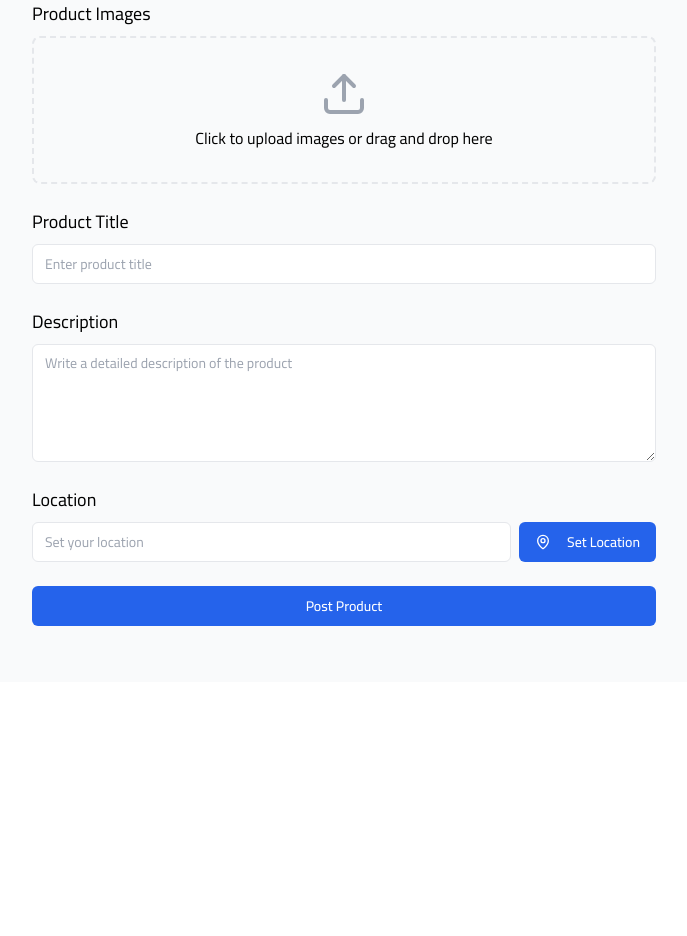
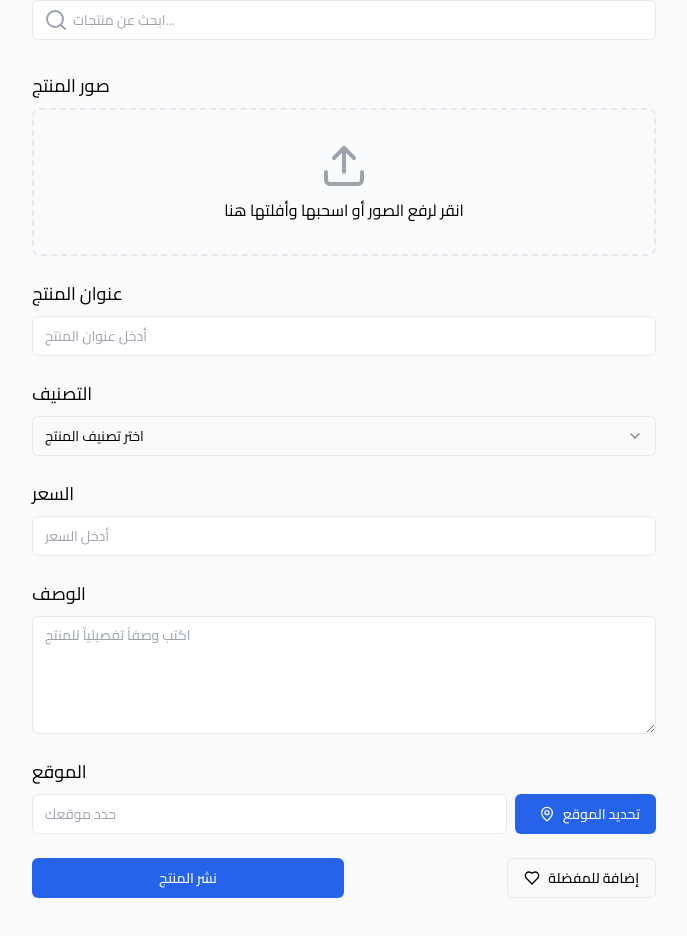
Before and after one commit to mohammad198092/swaply, a React (Vite) app: page / in a window 1280 px wide. Shown: the part 276-1212 px from the top of the page, without its empty margins (296-983 px from the left). Before the commit the page ends 958 px from the top, so only its background shows below. Built offline with nearby package versions, Linux system fonts and the light colour scheme.

Commit message:
Update project files and structure
This commit includes updates to various project files and the overall structure of the repository.
[skip gpt_engineer]

```diff
--- a/src/components/ProductForm.tsx
+++ b/src/components/ProductForm.tsx
@@ -2,11 +2,31 @@ import { useState } from 'react';
 import { Button } from "@/components/ui/button";
 import { Input } from "@/components/ui/input";
 import { Textarea } from "@/components/ui/textarea";
-import { Upload, MapPin } from 'lucide-react';
+import { Upload, MapPin, Heart, Search } from 'lucide-react';
+import {
+  Select,
+  SelectContent,
+  SelectItem,
+  SelectTrigger,
+  SelectValue,
+} from "@/components/ui/select";
 
 export const ProductForm = () => {
   const [images, setImages] = useState<File[]>([]);
   const [location, setLocation] = useState('');
+  const [category, setCategory] = useState('');
+  const [price, setPrice] = useState('');
+  const [isFavorite, setIsFavorite] = useState(false);
+  const [searchQuery, setSearchQuery] = useState('');
+
+  const categories = [
+    'إلكترونيات',
+    'ملابس',
+    'أثاث',
+    'سيارات',
+    'عقارات',
+    'أخرى'
+  ];
 
   const handleImageUpload = (e: React.ChangeEvent<HTMLInputElement>) => {
     if (e.target.files) {
@@ -22,10 +42,29 @@ export const ProductForm = () => {
     }
   };
 
+  const handleFavoriteClick = () => {
+    setIsFavorite(!isFavorite);
+  };
+
   return (
-    <form className="space-y-6 max-w-2xl mx-auto p-6">
+    <div className="space-y-6 max-w-2xl mx-auto p-6">
+      {/* Search Section */}
+      <div className="mb-8">
+        <div className="relative">
+          <Search className="absolute left-3 top-1/2 transform -translate-y-1/2 text-gray-400" />
+          <Input
+            type="text"
+            placeholder="ابحث عن منتجات..."
+            value={searchQuery}
+            onChange={(e) => setSearchQuery(e.target.value)}
+            className="pl-10 pr-4 w-full"
+          />
+        </div>
+      </div>
+
+      <form className="space-y-6">
         <div>
-        <label className="block text-lg mb-2">Product Images</label>
+          <label className="block text-lg mb-2">صور المنتج</label>
           <div className="border-2 border-dashed rounded-lg p-8 text-center">
             <Input
               type="file"
@@ -37,7 +76,7 @@ export const ProductForm = () => {
             />
             <label htmlFor="images" className="cursor-pointer">
               <Upload className="mx-auto h-12 w-12 text-gray-400" />
-            <p className="mt-2">Click to upload images or drag and drop here</p>
+              <p className="mt-2">انقر لرفع الصور أو اسحبها وأفلتها هنا</p>
             </label>
             {images.length > 0 && (
               <div className="mt-4 grid grid-cols-3 gap-4">
@@ -55,27 +94,65 @@ export const ProductForm = () => {
         </div>
 
         <div>
-        <label className="block text-lg mb-2">Product Title</label>
-        <Input placeholder="Enter product title" />
+          <label className="block text-lg mb-2">عنوان المنتج</label>
+          <Input placeholder="أدخل عنوان المنتج" />
         </div>
 
         <div>
-        <label className="block text-lg mb-2">Description</label>
-        <Textarea placeholder="Write a detailed description of the product" rows={5} />
+          <label className="block text-lg mb-2">التصنيف</label>
+          <Select value={category} onValueChange={setCategory}>
+            <SelectTrigger>
+              <SelectValue placeholder="اختر تصنيف المنتج" />
+            </SelectTrigger>
+            <SelectContent>
+              {categories.map((cat) => (
+                <SelectItem key={cat} value={cat}>
+                  {cat}
+                </SelectItem>
+              ))}
+            </SelectContent>
+          </Select>
         </div>
 
         <div>
-        <label className="block text-lg mb-2">Location</label>
+          <label className="block text-lg mb-2">السعر</label>
+          <Input
+            type="number"
+            placeholder="أدخل السعر"
+            value={price}
+            onChange={(e) => setPrice(e.target.value)}
+          />
+        </div>
+
+        <div>
+          <label className="block text-lg mb-2">الوصف</label>
+          <Textarea placeholder="اكتب وصفاً تفصيلياً للمنتج" rows={5} />
+        </div>
+
+        <div>
+          <label className="block text-lg mb-2">الموقع</label>
           <div className="flex gap-2">
-          <Input value={location} placeholder="Set your location" readOnly />
+            <Input value={location} placeholder="حدد موقعك" readOnly />
             <Button type="button" onClick={handleLocationClick}>
-            <MapPin className="h-4 w-4 mr-2" />
-            Set Location
+              <MapPin className="h-4 w-4 ml-2" />
+              تحديد الموقع
             </Button>
           </div>
         </div>
 
-      <Button type="submit" className="w-full">Post Product</Button>
+        <div className="flex justify-between items-center">
+          <Button type="submit" className="w-1/2">نشر المنتج</Button>
+          <Button
+            type="button"
+            variant="outline"
+            onClick={handleFavoriteClick}
+            className={`flex items-center gap-2 ${isFavorite ? 'text-red-500' : ''}`}
+          >
+            <Heart className={`h-4 w-4 ${isFavorite ? 'fill-current' : ''}`} />
+            {isFavorite ? 'إزالة من المفضلة' : 'إضافة للمفضلة'}
+          </Button>
+        </div>
       </form>
+    </div>
   );
 };
```
Lines whose indentation alone changed are shown as unchanged.
